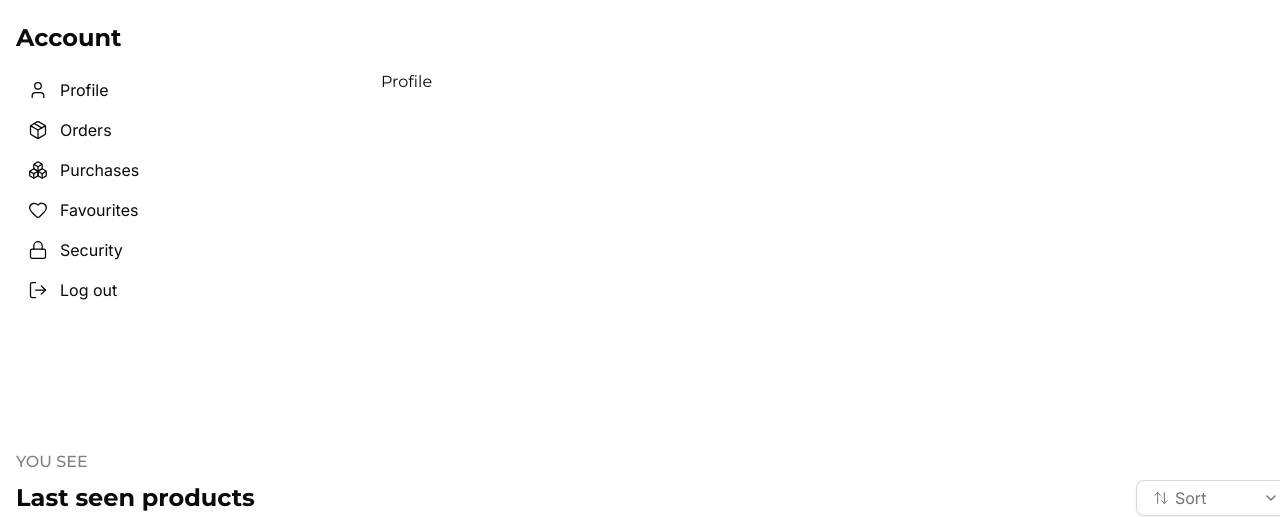
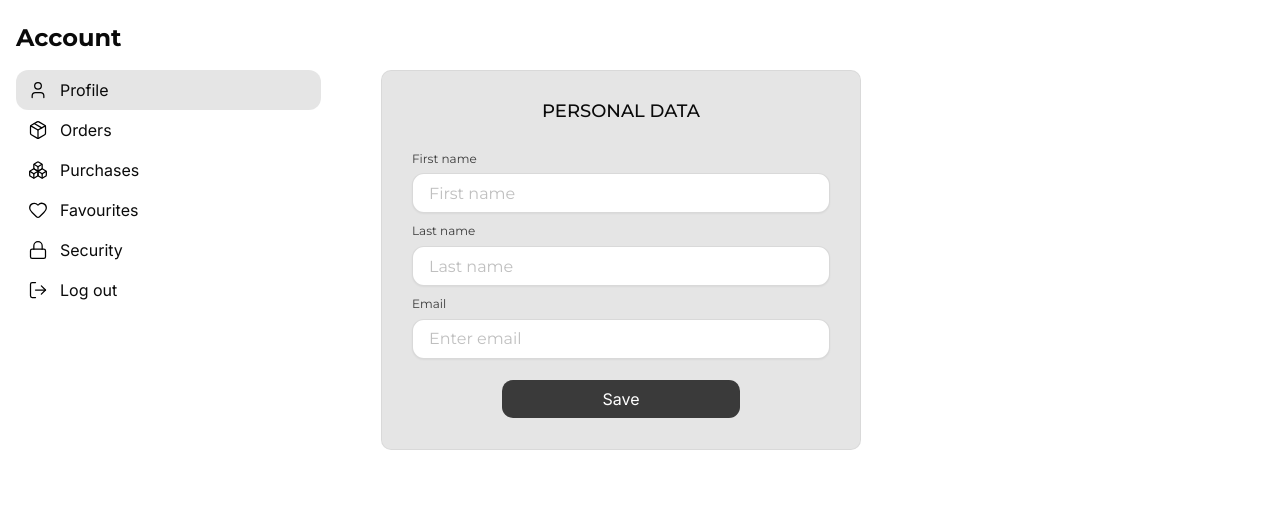
Before and after one commit to wkingsurin/e-comm-WearShop, a Next.js app: page /account/profile in a window 1280 px wide. Shown: the part 124-641 px from the top of the page. Built offline with nearby package versions, Linux system fonts and the light colour scheme.

Commit message:
feat(account/): create page layouts: Profile, Security
- Improved Form component: added new fields

```diff
--- a/app/(main)/account/layout.tsx
+++ b/app/(main)/account/layout.tsx
@@ -1,3 +1,5 @@
+"use client";
+
 import Main from "@/components/main";
 import Container from "@/components/shared/container";
 import Section from "@/components/shared/section";
@@ -14,19 +16,22 @@ import {
 	User,
 } from "lucide-react";
 import Link from "next/link";
+import { usePathname } from "next/navigation";
 
 interface IProps {
 	children: React.ReactNode;
 }
 
 export default function AccountLayout({ children }: IProps) {
+	const path = usePathname();
+
 	const navigationData: {
 		id: string;
 		label: string;
 		ref: string;
 		icon: LucideIcon;
 	}[] = [
-		{ id: "1", label: "Profile", ref: "/", icon: User },
+		{ id: "1", label: "Profile", ref: "profile", icon: User },
 		{ id: "2", label: "Orders", ref: "orders", icon: Package },
 		{ id: "3", label: "Purchases", ref: "purchases", icon: Boxes },
 		{ id: "4", label: "Favourites", ref: "favourites", icon: Heart },
@@ -46,12 +51,18 @@ export default function AccountLayout({ children }: IProps) {
 							<nav className="max-w-[305px] w-full">
 								{navigationData.map((item) => {
 									const Icon = item.icon;
+									const href = `/account/${item.ref}`;
+									const isActive = href === path;
 
 									return (
 										<Link
-											href={`/account/${item.ref}`}
+											href={href}
 											key={item.id}
-											className="flex items-center gap-3 h-10 px-3 rounded-xl bg-transparent hover:bg-black/10 transition duration-100"
+											className={`flex items-center gap-3 h-10 px-3 rounded-xl hover:bg-black/5 transition duration-100 ${
+												isActive
+													? "bg-black/10 hover:bg-black/10"
+													: "bg-transparent"
+											}`}
 										>
 											<Icon className="size-5 stroke-[1.5px] stroke-black" />
 											<p className="font-mono tracking-wide">{item.label}</p>
@@ -59,7 +70,7 @@ export default function AccountLayout({ children }: IProps) {
 									);
 								})}
 							</nav>
-							<div>{children}</div>
+							<div className="flex w-full">{children}</div>
 						</div>
 					</div>
 				</Container>
--- a/app/(main)/account/profile/page.tsx
+++ b/app/(main)/account/profile/page.tsx
@@ -1,3 +1,17 @@
+import Form from "@/components/widgets/form/form";
+
 export default function Profile() {
-	return <div>Profile</div>;
+	return (
+		<div className="flex w-full">
+			<Form
+				options={{
+					title: "PERSONAL DATA",
+					nameField: true,
+					lastNameField: true,
+					emailField: true,
+					buttonText: "Save",
+				}}
+			/>
+		</div>
+	);
 }
--- a/app/(main)/account/security/page.tsx
+++ b/app/(main)/account/security/page.tsx
@@ -1,3 +1,17 @@
+import Form from "@/components/widgets/form/form";
+
 export default function Security() {
-	return <div>Security</div>;
+	return (
+		<div className="flex w-full">
+			<Form
+				options={{
+					title: "SECURITY DATA",
+					oldPasswordField: true,
+					newPasswordField: true,
+					newPasswordConfirmField: true,
+					buttonText: "Send code",
+				}}
+			/>
+		</div>
+	);
 }
--- a/components/widgets/form/form.tsx
+++ b/components/widgets/form/form.tsx
@@ -12,6 +12,9 @@ interface IOptions {
 	nameField?: boolean;
 	lastNameField?: boolean;
 	emailField?: boolean;
+	oldPasswordField?: boolean;
+	newPasswordField?: boolean;
+	newPasswordConfirmField?: boolean;
 	passwordField?: boolean;
 	confirmField?: boolean;
 	terms?: { label: string };
@@ -29,6 +32,9 @@ export default function Form({ options }: IProps) {
 		nameField,
 		lastNameField,
 		emailField,
+		oldPasswordField,
+		newPasswordField,
+		newPasswordConfirmField,
 		passwordField,
 		confirmField,
 		terms,
@@ -40,7 +46,7 @@ export default function Form({ options }: IProps) {
 	};
 
 	return (
-		<div className="flex flex-col items-center gap-7 max-w-[480px] bg-black/10 rounded-lg p-[30px]">
+		<div className="flex flex-col items-center gap-7 max-w-[480px] w-full bg-black/10 rounded-lg p-[30px] border-[0.5px] border-black/5">
 			<div className="flex flex-col gap-4 items-center">
 				<span className="uppercase text-lg font-medium leading-md tracking-wider">
 					{title}
@@ -102,7 +108,28 @@ export default function Form({ options }: IProps) {
 						placeholder="Enter password"
 					/>
 				)}
-				<div className="flex flex-col items-center gap-4 w-full mt-5">
+				{oldPasswordField && (
+					<PasswordField
+						id="old-password"
+						label="Old password"
+						placeholder="Enter old password"
+					/>
+				)}
+				{newPasswordField && (
+					<PasswordField
+						id="new-pass"
+						label="New password"
+						placeholder="Enter  password"
+					/>
+				)}
+				{newPasswordConfirmField && (
+					<PasswordField
+						id="new-pass-confirm"
+						label="New password again"
+						placeholder="Enter new password"
+					/>
+				)}
+				<div className="flex flex-col items-center gap-4 w-full mt-[10px]">
 					{terms && <TermsField>{terms.label}</TermsField>}
 					<Button type="submit" className="min-w-[240px]">
 						{buttonText}
```
